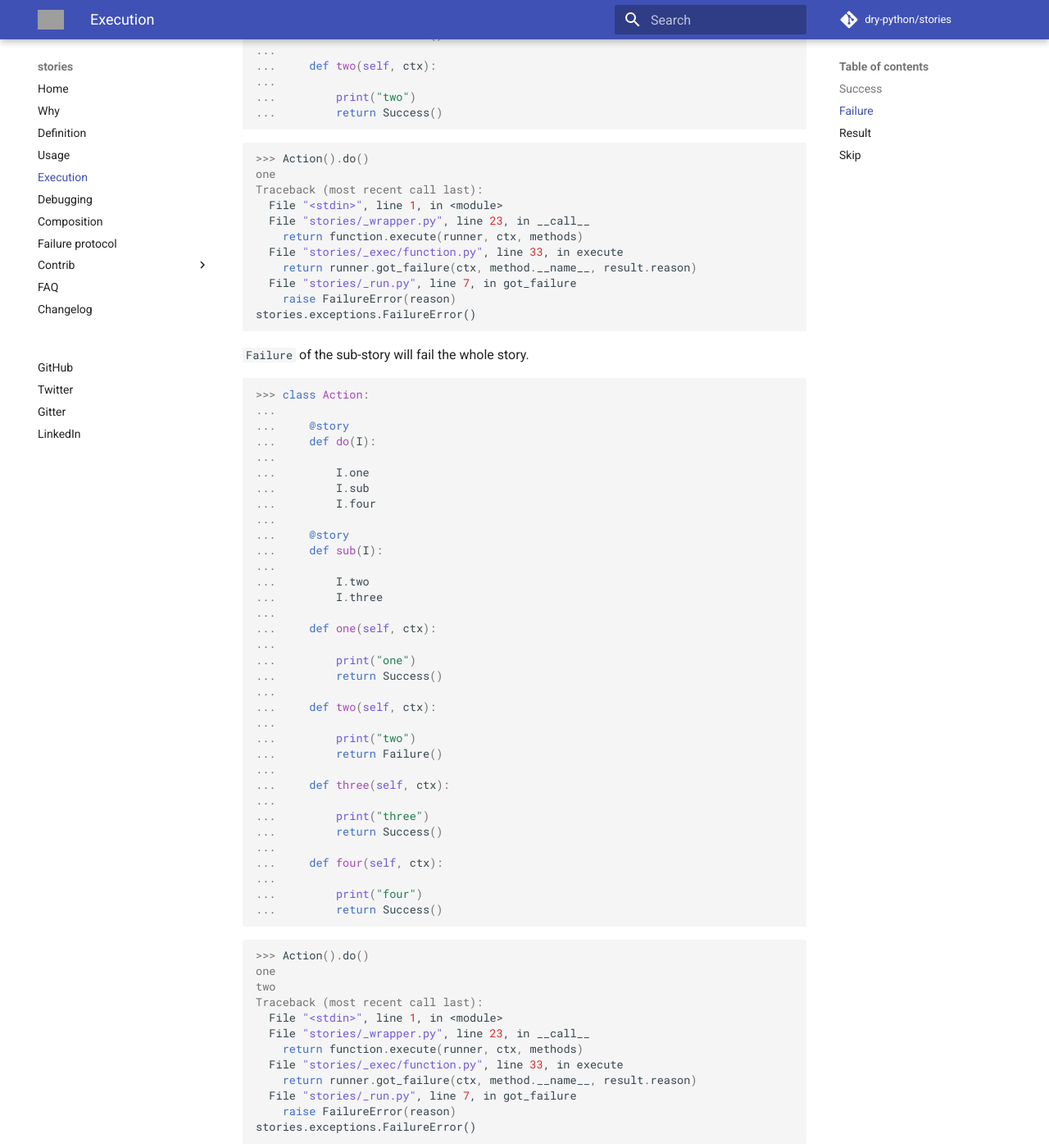
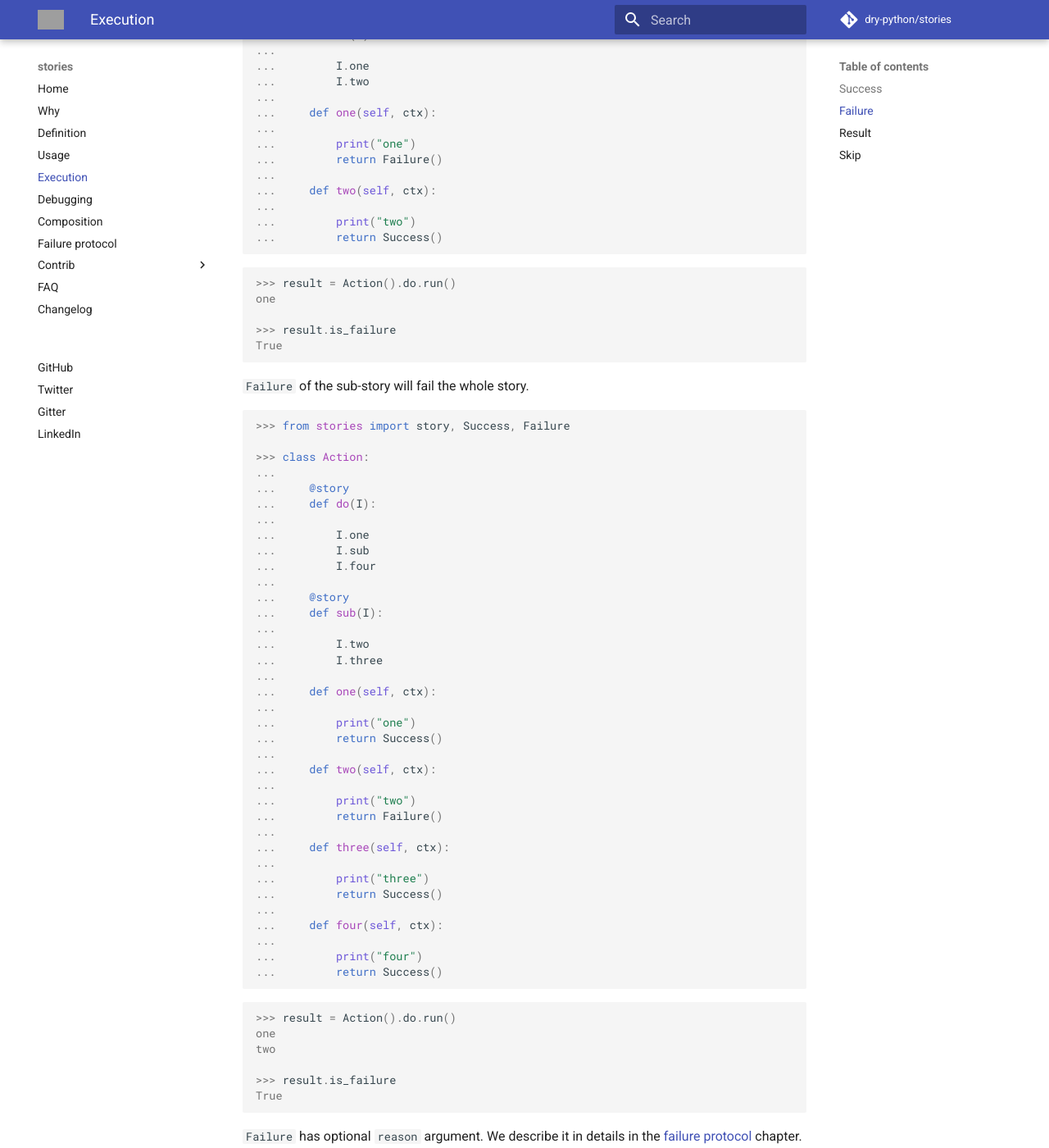
Before and after one commit to proofit404/stories, an MkDocs documentation site: the page built from docs/execution.md, in a window 1280 px wide and 1400 px high, scrolled down 2828 px. Shown: the whole window at 82% size. Built offline with MkDocs 1.6.1 and Material for MkDocs 9.7.7, drawn with Linux system fonts in a browser that asks for light colours; comment, search, counter and statistics services are not loaded; some of the changed text lies outside the part shown; grey boxes are pictures that could not be loaded.

Commit message:
Correct "Execution" page in the documentation to pass doctests.

````diff
--- a/docs/execution.md
+++ b/docs/execution.md
@@ -18,6 +18,8 @@ If the story method returns `Success` execution of the whole story
 continues from the next step.
 
 ```pycon
+
+>>> from stories import story, Success
 
 >>> class Action:
 ...
@@ -58,6 +60,8 @@ If sub-story last method returns `Success`, the execution continues in
 the next method of the parent story.
 
 ```pycon
+
+>>> from stories import story, Success
 
 >>> class Action:
 ...
@@ -111,6 +115,8 @@ variables for future methods.
 
 ```pycon
 
+>>> from stories import story, Success
+
 >>> class Action:
 ...
 ...     @story
@@ -146,6 +152,8 @@ Execution stops at this point.
 
 ```pycon
 
+>>> from stories import story, Success, Failure
+
 >>> class Action:
 ...
 ...     @story
@@ -168,23 +176,19 @@ Execution stops at this point.
 
 ```pycon
 
->>> Action().do()
+>>> result = Action().do.run()
 one
-Traceback (most recent call last):
-  File "<stdin>", line 1, in <module>
-  File "stories/_wrapper.py", line 23, in __call__
-    return function.execute(runner, ctx, methods)
-  File "stories/_exec/function.py", line 33, in execute
-    return runner.got_failure(ctx, method.__name__, result.reason)
-  File "stories/_run.py", line 7, in got_failure
-    raise FailureError(reason)
-stories.exceptions.FailureError()
+
+>>> result.is_failure
+True
 
 ```
 
 `Failure` of the sub-story will fail the whole story.
 
 ```pycon
+
+>>> from stories import story, Success, Failure
 
 >>> class Action:
 ...
@@ -225,18 +229,12 @@ stories.exceptions.FailureError()
 
 ```pycon
 
->>> Action().do()
+>>> result = Action().do.run()
 one
 two
-Traceback (most recent call last):
-  File "<stdin>", line 1, in <module>
-  File "stories/_wrapper.py", line 23, in __call__
-    return function.execute(runner, ctx, methods)
-  File "stories/_exec/function.py", line 33, in execute
-    return runner.got_failure(ctx, method.__name__, result.reason)
-  File "stories/_run.py", line 7, in got_failure
-    raise FailureError(reason)
-stories.exceptions.FailureError()
+
+>>> result.is_failure
+True
 
 ```
 
@@ -250,6 +248,8 @@ optional argument passed to the `Result` constructor will be the return
 value of the story call.
 
 ```pycon
+
+>>> from stories import story, Success, Result
 
 >>> class Action:
 ...
@@ -291,6 +291,8 @@ The `Result` of the sub-story will be the result of the whole story. The
 execution stops after the method returned `Result`.
 
 ```pycon
+
+>>> from stories import story, Success, Result
 
 >>> class Action:
 ...
@@ -347,6 +349,8 @@ form the next method of the caller story.
 
 ```pycon
 
+>>> from stories import story, Success, Skip
+
 >>> class Action:
 ...
 ...     @story
@@ -397,6 +401,8 @@ If the topmost story returns `Skip` result, execution will end.
 
 ```pycon
 
+>>> from stories import story, Success, Skip
+
 >>> class Action:
 ...
 ...     @story
````
